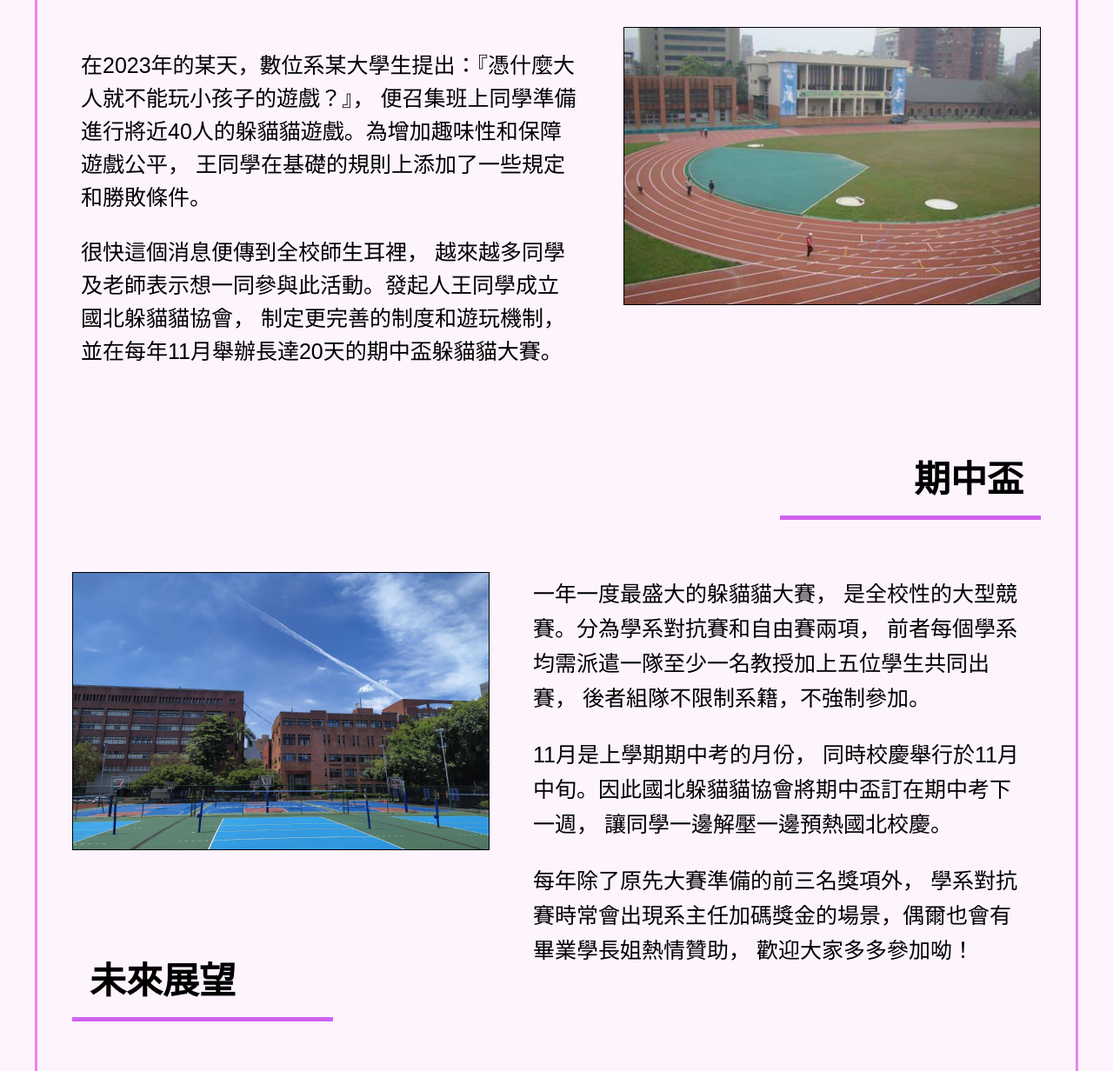
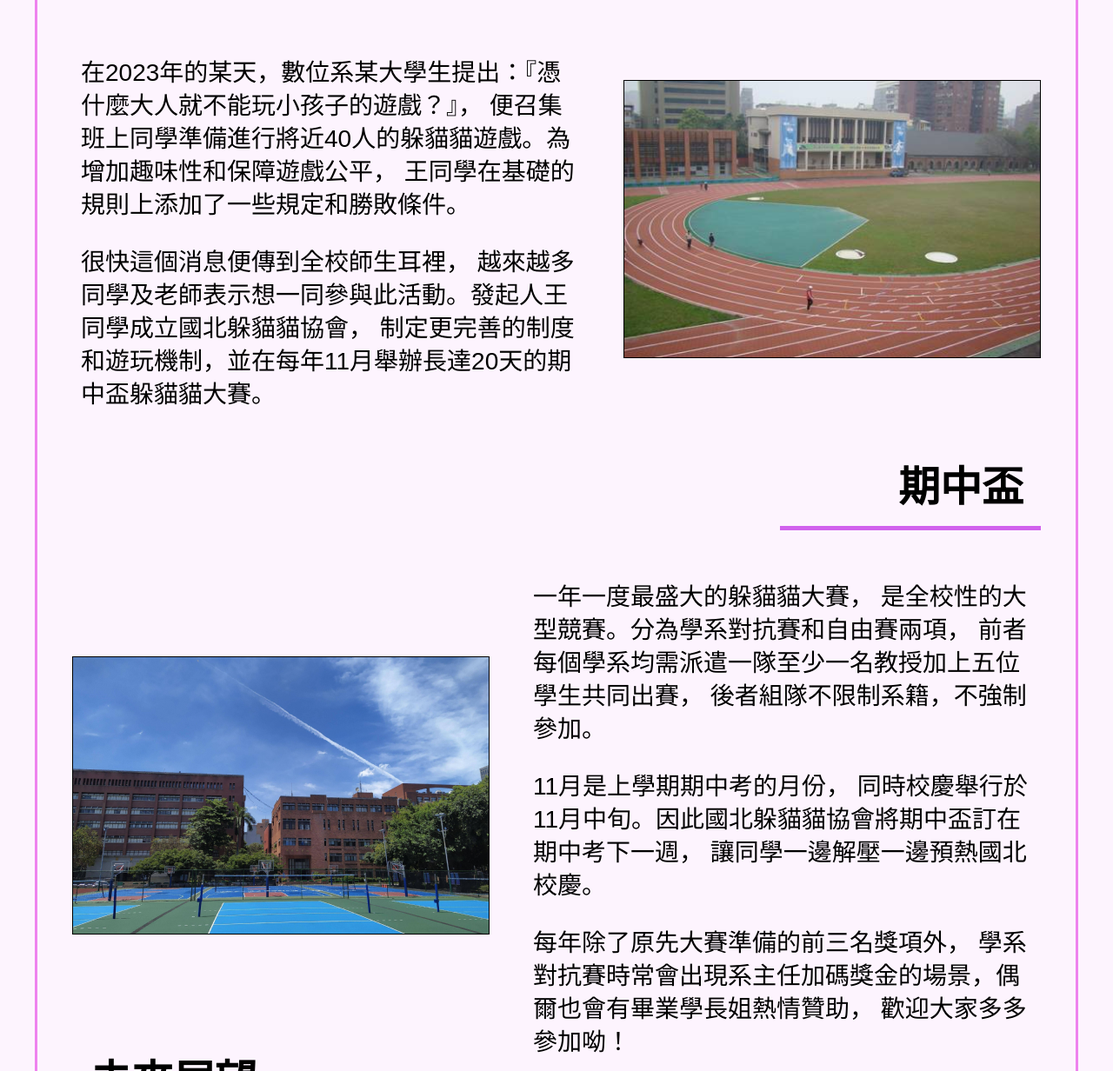
Before and after one commit to mcqueen7/HTMLmidterm, a plain HTML site: page intro.html in a window 1280 px wide. Shown: the part 309-1541 px from the top of the page at 87% size. Drawn offline with nearby package versions, Linux system fonts and the light colour scheme.

Commit message:
font check

```diff
--- a/css/introstyle.css
+++ b/css/introstyle.css
@@ -10,7 +10,7 @@ body{
 .bg{
     background-color: rgba(228, 121, 238, 0.082);
     width: 1280px;
-    height: 2000px;
+    height: 2200px;
     padding: 0px 0px;
     margin-left: auto;
     margin-right: auto;
@@ -102,7 +102,7 @@ body{
 .content_container{
 
     width: 1200px;
-    height: 1700px;
+    height: 1900px;
     margin: auto;
     margin-bottom: 40px;
     border: solid violet;
@@ -113,8 +113,8 @@ body{
     margin-bottom: 20px;
     margin-left: 60px;
     font-family: Arial;
-    font-size: 42px;
-    line-height: 42px;
+    font-size: 48px;
+    line-height: 48px;
     font-stretch: normal;
     font-style: normal;
     letter-spacing: normal;
@@ -144,7 +144,7 @@ body{
 
     text-align: start;
     font-family: Arial;
-    font-size: 25px;
+    font-size: 28px;
     line-height:38px;
     margin-right: 40px;
 }
@@ -153,13 +153,14 @@ body{
 
     text-align: start;
     font-family: Arial;
-    font-size: 25px;
-    line-height:40px;
+    font-size: 28px;
+    line-height:38px;
     margin-left: 40px;
 
 }
 .origin_picture{
-    margin-top: 20px;
+   display: flex;
+   align-self: center;
 
 
 }
@@ -171,8 +172,8 @@ body{
     margin-bottom: 20px;
     margin-right: 60px;
     font-family: Arial;
-    font-size: 42px;
-    line-height: 42px;
+    font-size: 48px;
+    line-height: 48px;
     font-stretch: normal;
     font-style: normal;
     letter-spacing: normal;
@@ -191,16 +192,17 @@ body{
 .midtremcup_container{
     float:left;
     margin-right: 0px;
-    height: 510px;
+    height: 610px;
     width: auto;
 
     display: flex;
     flex-direction: row;
     flex-wrap: nowrap;
-    padding: 20px 40px;
+    padding: 10px 40px;
 }
 .midtremcup_picture{
-    margin-top: 40px;
+    display: flex;
+    align-items: center;
 
 }
 .midtremcup_article_container{
@@ -216,8 +218,8 @@ body{
     margin-bottom: 20px;
     margin-left: 60px;
     font-family: Arial;
-    font-size: 42px;
-    line-height: 42px;
+    font-size: 48px;
+    line-height: 48px;
     font-stretch: normal;
     font-style: normal;
     letter-spacing: normal;
@@ -244,7 +246,8 @@ body{
     padding:20px 10px;
 }
 .future_picture{
-    margin-top: 40px;
+    display: flex;
+    align-self: center;
 
 }
 
--- a/css/joinstyle.css
+++ b/css/joinstyle.css
@@ -109,6 +109,12 @@ body{
 }
 .title{
 text-align: center;
+font-family: Arial;
+    font-size: 48px;
+
+    font-stretch: normal;
+    font-style: normal;
+    text-align:center;
 
 }
 
```
Also changed, not shown: css/indexstyle.css (+6 -6 lines), css/rulestyle.css (+4 -4 lines).
